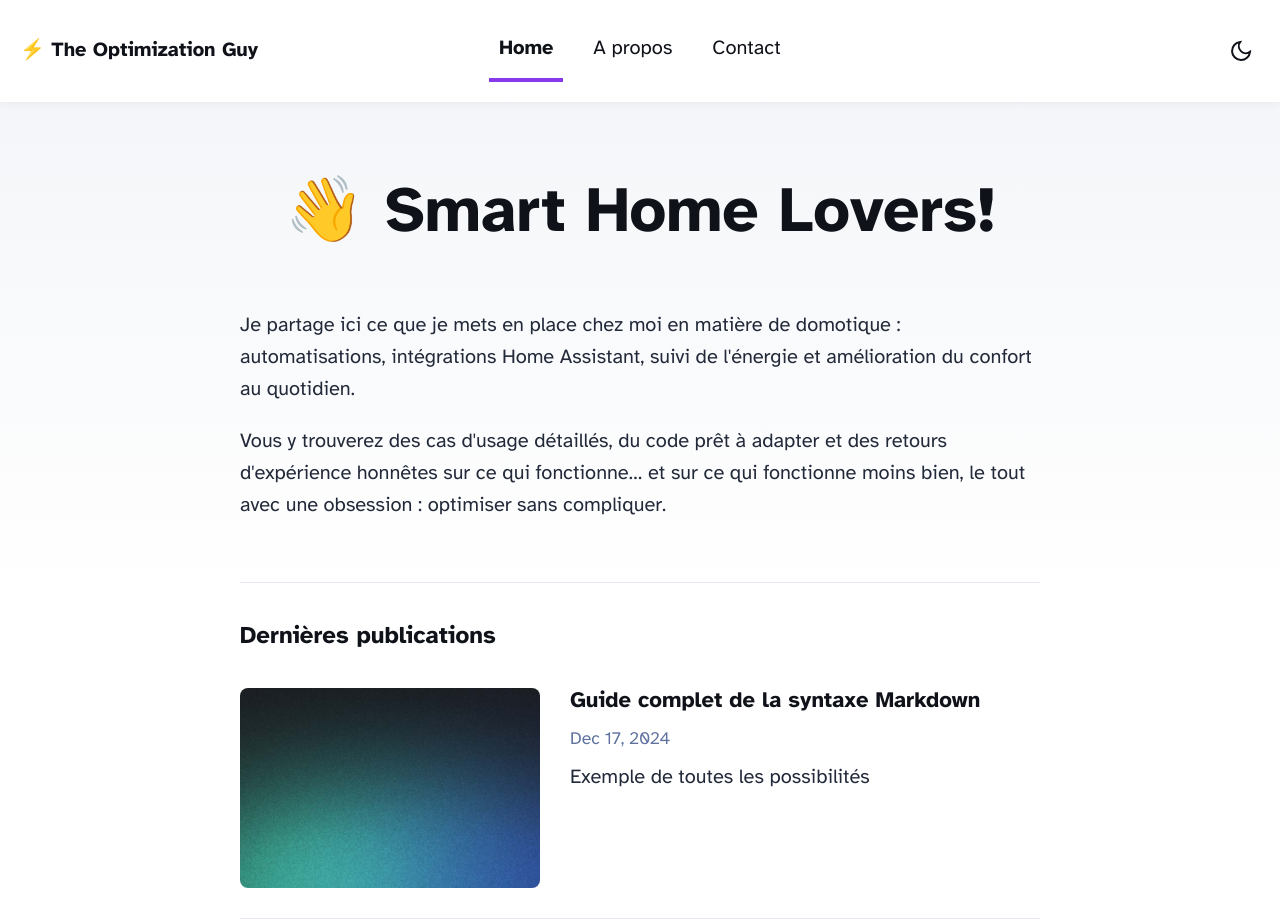
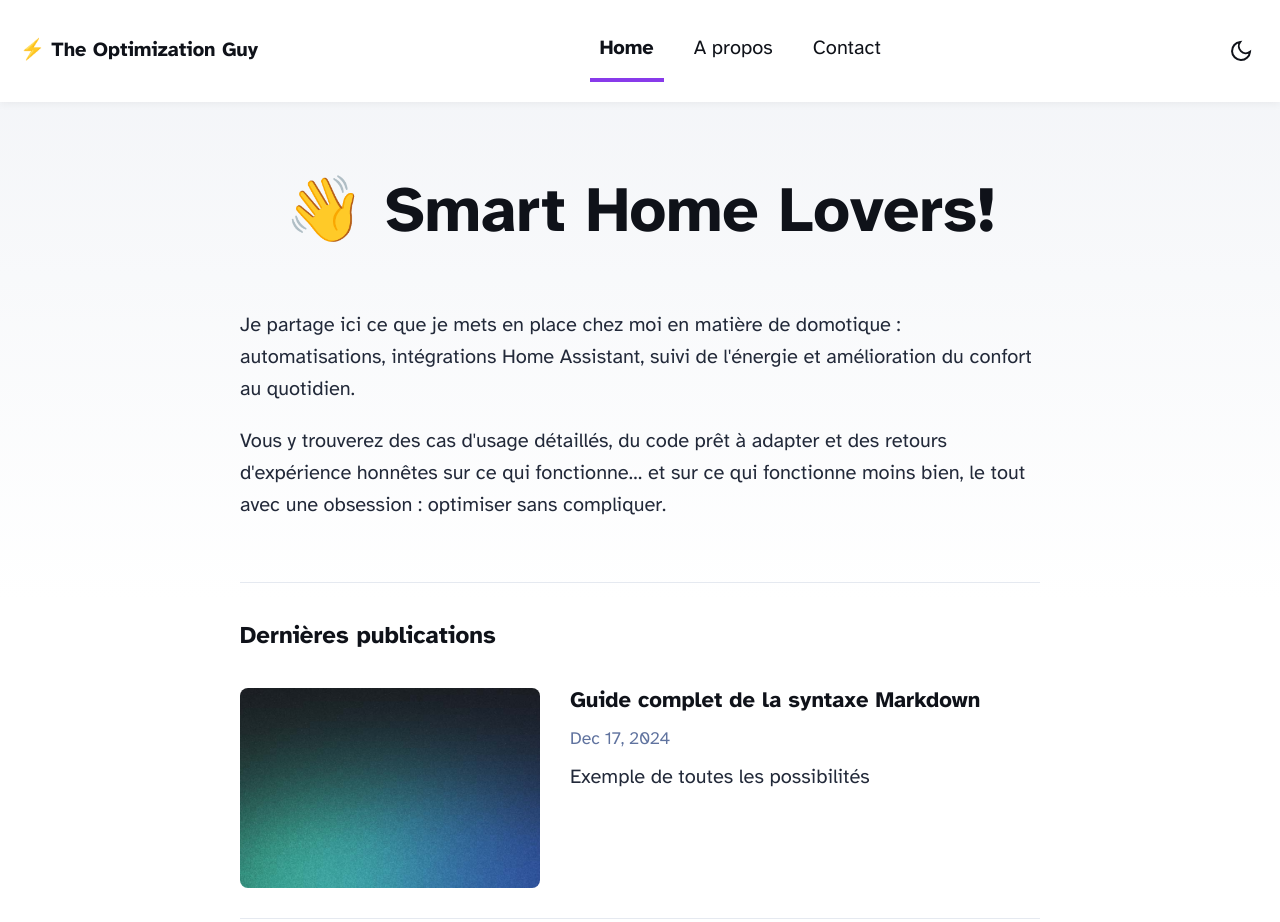
Before and after one commit to pierrg1479/mon-blog, an Astro site: page / in a window 1280 px wide. Shown: the top 922 px of the page. Built offline with nearby package versions, Linux system fonts and the light colour scheme; Astro itself is replaced by a stand-in of ours.

Commit message:
Adjust header grid centering

```diff
--- a/src/components/Header.astro
+++ b/src/components/Header.astro
@@ -76,7 +76,7 @@ import ThemeToggle from './ThemeToggle.astro';
         }
         .nav {
                 display: grid;
-                grid-template-columns: 1fr auto 1fr;
+                grid-template-columns: auto 1fr auto;
                 align-items: center;
                 padding: 1em 0;
                 gap: 1.5em;
```
